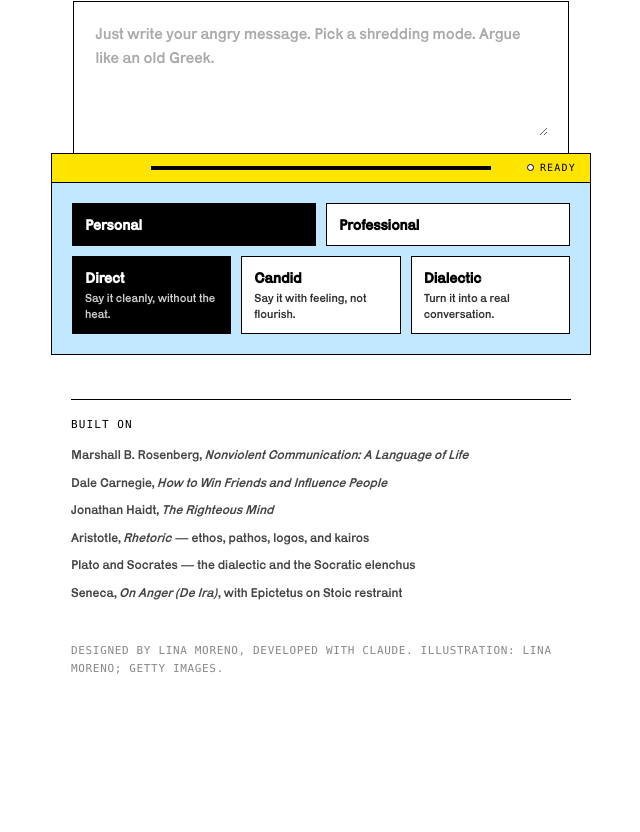
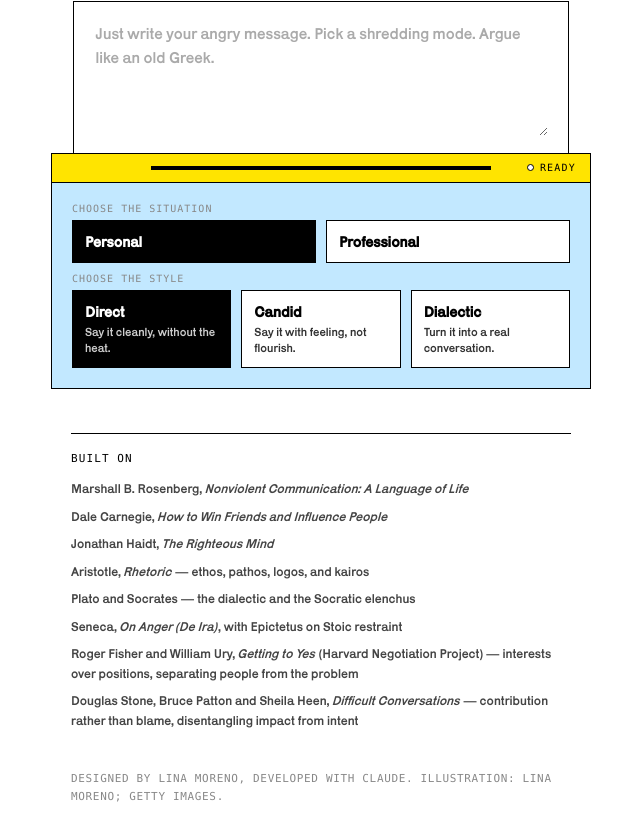
Before and after one commit to storytellinganimal/hate-shredder, a React (Vite) app: page / in a window 1280 px wide. Shown: the part 863-1695 px from the top of the page, without its empty margins (319-959 px from the left). Before the commit the page ends 1567 px from the top, so only its background shows below. Built offline with nearby package versions, Linux system fonts and the light colour scheme.

Commit message:
Add labels above situation and style selectors

```diff
--- a/src/HateShredder.jsx
+++ b/src/HateShredder.jsx
@@ -129,6 +129,8 @@ const SOURCE_TITLES = [
   "Rhetoric",
   "",
   "On Anger (De Ira)",
+  "Getting to Yes",
+  "Difficult Conversations",
 ];
 
 const T = {
@@ -155,6 +157,8 @@ const T = {
       personal: { label: "Personal" },
       professional: { label: "Professional" },
     },
+    situationLabel: "Choose the situation",
+    styleLabel: "Choose the style",
     st: { ready: "READY", processing: "PROCESSING", done: "DONE", jammed: "JAMMED" },
     outSuffix: "what you could say instead",
     startOver: "Start over",
@@ -170,6 +174,14 @@ const T = {
       { a: "Aristotle, ", n: " \u2014 ethos, pathos, logos, and kairos" },
       { a: "Plato and Socrates", n: " \u2014 the dialectic and the Socratic elenchus" },
       { a: "Seneca, ", n: ", with Epictetus on Stoic restraint" },
+      {
+        a: "Roger Fisher and William Ury, ",
+        n: " (Harvard Negotiation Project) \u2014 interests over positions, separating people from the problem",
+      },
+      {
+        a: "Douglas Stone, Bruce Patton and Sheila Heen, ",
+        n: " \u2014 contribution rather than blame, disentangling impact from intent",
+      },
     ],
   },
   es: {
@@ -196,6 +208,8 @@ const T = {
       personal: { label: "Personal" },
       professional: { label: "Profesional" },
     },
+    situationLabel: "Elige la situación",
+    styleLabel: "Elige el estilo",
     st: { ready: "LISTO", processing: "PROCESANDO", done: "HECHO", jammed: "ATASCADO" },
     outSuffix: "lo que podrías decir en su lugar",
     startOver: "Empezar de nuevo",
@@ -211,6 +225,14 @@ const T = {
       { a: "Aristóteles, ", n: " \u2014 ethos, pathos, logos y kairós" },
       { a: "Platón y Sócrates", n: " \u2014 la dialéctica y el elenchus socrático" },
       { a: "Séneca, ", n: ", con Epicteto sobre la mesura estoica" },
+      {
+        a: "Roger Fisher y William Ury, ",
+        n: " (Harvard Negotiation Project) — intereses por encima de posiciones, separar a las personas del problema",
+      },
+      {
+        a: "Douglas Stone, Bruce Patton y Sheila Heen, ",
+        n: " — contribución en lugar de culpa, separar el impacto de la intención",
+      },
     ],
   },
   de: {
@@ -237,6 +259,8 @@ const T = {
       personal: { label: "Privat" },
       professional: { label: "Beruflich" },
     },
+    situationLabel: "Wähle die Situation",
+    styleLabel: "Wähle den Stil",
     st: { ready: "BEREIT", processing: "VERARBEITUNG", done: "FERTIG", jammed: "VERKLEMMT" },
     outSuffix: "was du stattdessen sagen könntest",
     startOver: "Von vorn beginnen",
@@ -252,6 +276,14 @@ const T = {
       { a: "Aristoteles, ", n: " \u2014 Ethos, Pathos, Logos und Kairos" },
       { a: "Platon und Sokrates", n: " \u2014 die Dialektik und der sokratische Elenchos" },
       { a: "Seneca, ", n: ", mit Epiktet über stoische Gelassenheit" },
+      {
+        a: "Roger Fisher und William Ury, ",
+        n: " (Harvard Negotiation Project) — Interessen statt Positionen, die Menschen vom Problem trennen",
+      },
+      {
+        a: "Douglas Stone, Bruce Patton und Sheila Heen, ",
+        n: " — Beitrag statt Schuldzuweisung, Wirkung von Absicht trennen",
+      },
     ],
   },
 };
@@ -479,6 +511,7 @@ export default function HateShredder() {
           )}
 
           <div className="hs-body">
+            <div className="hs-row-label">{t.situationLabel}</div>
             <div className="hs-modes hs-registers">
               {REGISTER_ORDER.map((id) => (
                 <button
@@ -491,6 +524,7 @@ export default function HateShredder() {
                 </button>
               ))}
             </div>
+            <div className="hs-row-label">{t.styleLabel}</div>
             <div className="hs-modes">
               {MODE_ORDER.map((id) => (
                 <button
@@ -657,6 +691,10 @@ const CSS = `
 
 .hs-body{ border:1px solid #000; border-top:none; padding:20px; background:#C2E8FF; }
 
+.hs-row-label{
+  font-family:ui-monospace,SFMono-Regular,Menlo,monospace; font-size:10px;
+  letter-spacing:.1em; text-transform:uppercase; color:#888; margin-bottom:6px;
+}
 .hs-modes{ display:flex; gap:10px; }
 .hs-registers{ margin-bottom:10px; }
 .hs-mode{
```
